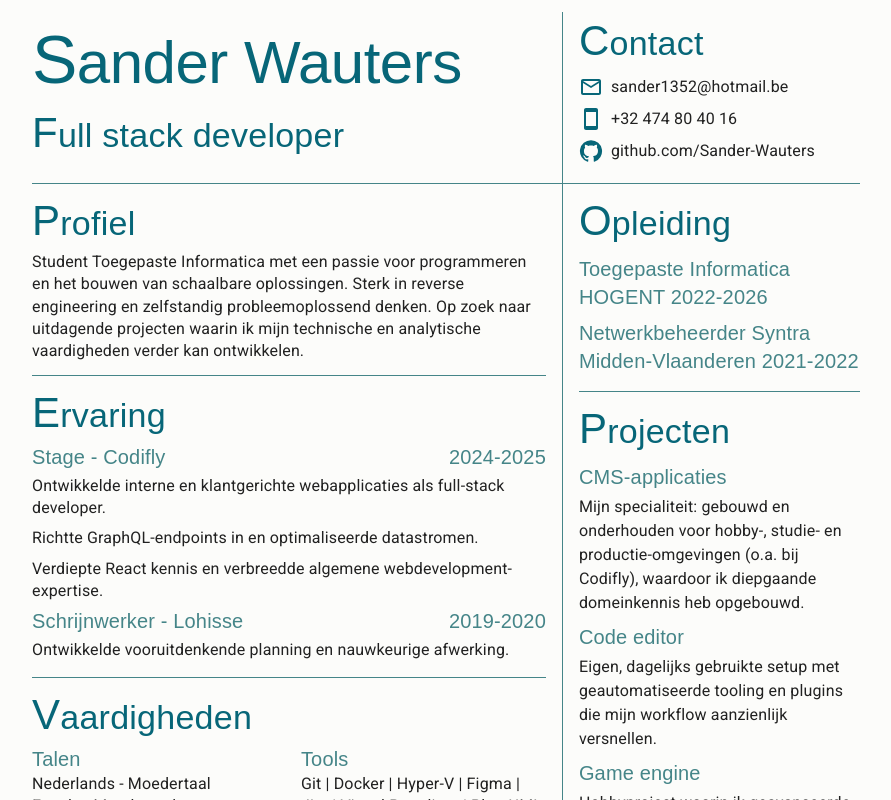
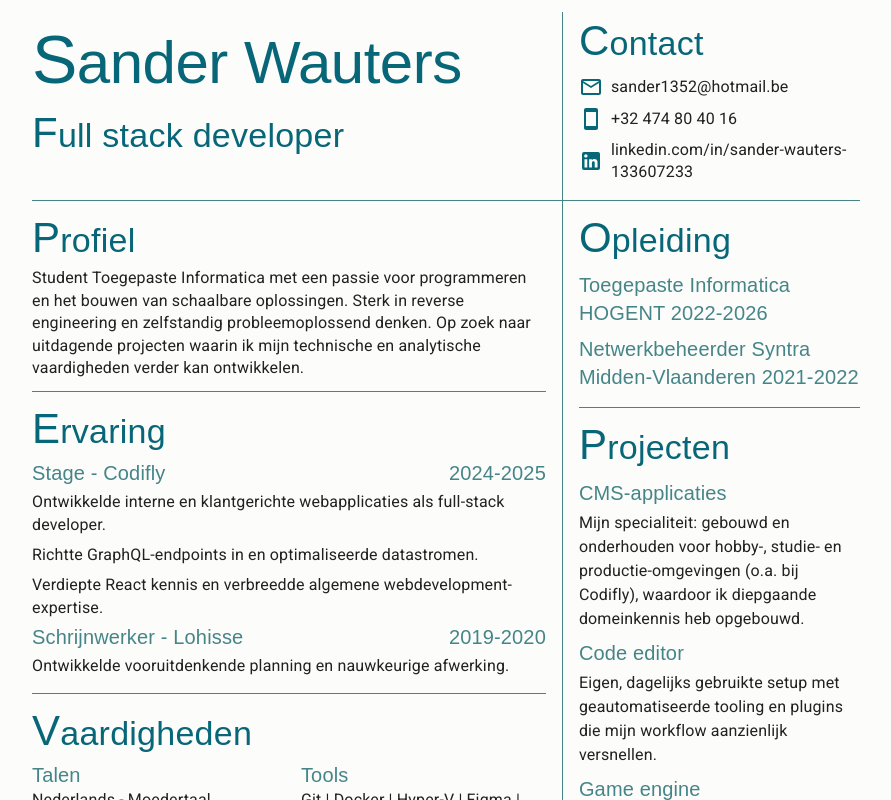
Before and after one commit to Sander-Wauters/CV, a React (Vite) app: page / in a window 1280 px wide. Shown: the top 800 px of the page, without its empty margins (190-1081 px from the left). Built offline with nearby package versions, Linux system fonts and the light colour scheme.

Commit message:
Add linkedin

```diff
--- a/public/locales/nl/translation.json
+++ b/public/locales/nl/translation.json
@@ -14,6 +14,7 @@
     "phone": "+32 474 80 40 16",
     "location": "1790 Affligem",
     "github": "github.com/Sander-Wauters",
+    "linkedin": "linkedin.com/in/sander-wauters-133607233",
     "hogent": "HOGENT",
     "syntra": "Syntra Midden-Vlaanderen",
     "appliedInformatics": "Toegepaste Informatica",
--- a/src/sections/contact.tsx
+++ b/src/sections/contact.tsx
@@ -1,5 +1,5 @@
 import { Theme } from "@emotion/react";
-import { GitHub, MailOutline, Smartphone } from "@mui/icons-material";
+import { LinkedIn, MailOutline, Smartphone } from "@mui/icons-material";
 import { Box, List, ListItem, Stack, SxProps, Typography } from "@mui/material";
 import { useTranslation } from "react-i18next";
 
@@ -28,8 +28,8 @@ export const Contact = ({ sx }: ContactProps) => {
         </ListItem>
         <ListItem>
           <Stack direction="row" alignItems="center" gap={1}>
-            <GitHub color="primary" />
-            <Typography>{t("label.github")}</Typography>
+            <LinkedIn color="primary" />
+            <Typography>{t("label.linkedin")}</Typography>
           </Stack>
         </ListItem>
       </List>
```
